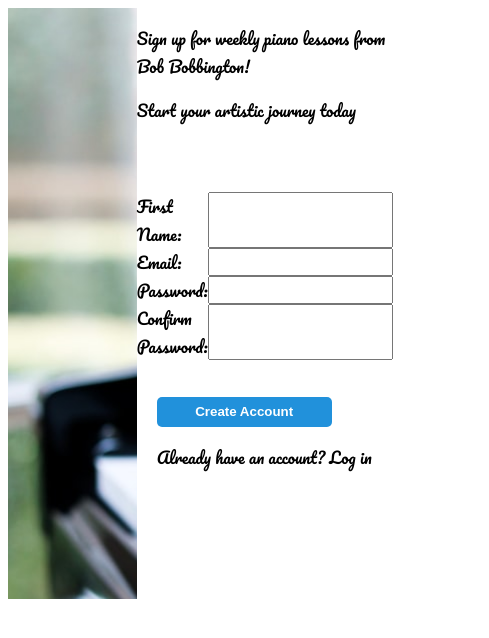
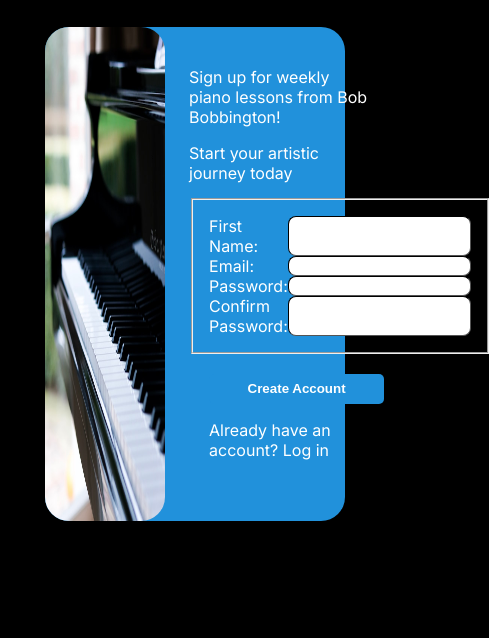
Before and after one commit to Krispie7/sign-up-page, a plain HTML site: page index.html in a window 390 px wide. Shown: the whole page, 489 px wide, since content can reach past the window. Drawn offline with Linux system fonts and the light colour scheme.

Commit message:
fixed styling and responsiveness of image

```diff
--- a/index.html
+++ b/index.html
@@ -10,26 +10,26 @@
 </head>
 <body>
     <div id="pageContainer">
-        <div id="image"></div>
+        <img src="felicia-buitenwerf-kGLYLMVs83g-unsplash.jpg">
         <div id="content">
             <div id="textBox">
                 <p>Sign up for weekly piano lessons from Bob Bobbington!</p>
                 <p>Start your artistic journey today</p>
             </div>
-            <div id="informationBox">
+            <fieldset id="formBox">
                 <form action="First Name" method="get">
                     <label for="fname">First Name:</label>
                     <input type="text" id="fname" name="fname">
                     <label for="email">Email:</label>
-                    <input type="text" id="email" name="email">
+                    <input type="email" id="email" name="email">
                     <label for="password">Password:</label>
-                    <input type="text" id="password" name="password">
+                    <input type="password" id="password" name="password">
                     <label for="confirmPassword">Confirm Password:</label>
-                    <input type="text" id="confirmPassword" name="confirmPassword">
+                    <input type="password" id="confirmPassword" name="confirmPassword">
                 </form>
-            </div>
+            </fieldset>
             <div id="callToAction">
-                <button><strong>Create Account</strong></button>
+                <button type="submit"><strong>Create Account</strong></button>
                 <p>Already have an account? Log in</p>
             </div>
         </div>
--- a/styles.css
+++ b/styles.css
@@ -1,39 +1,56 @@
-@import url('https://fonts.googleapis.com/css2?family=Pacifico&display=swap');
+@import url('https://fonts.googleapis.com/css2?family=Inter&family=Pacifico&family=Roboto:ital@1&display=swap');
 
+body{
+    display: flex;
+    background-color: black;
+    justify-content: center;
+    max-height: 55rem;
+}
 #pageContainer{
-    width: 100vw;
-    height: 70vh;
+    margin: 5% 5%;
+    width: 80%;
     display: flex;
-    font-family: Pacifico, sans-serif;
+    font-family: Inter, helvetica, Roboto, sans-serif;
+    flex-direction: row;
+    color: white;
+    background-color: rgb(33 145 219);
+    border-radius: 1.5rem;
 }
 
-#image{
-    background-image: url(felicia-buitenwerf-kGLYLMVs83g-unsplash.jpg);
-    width: 33%;
+img{
+    width: 40%;
     height: auto;
+    border-radius: 1.5rem;
+}
+
+#content{
+    display: flex;
+    width: 60%;
+    flex-direction: column;
+    padding: 1.5rem;
 }
 
 #textBox{
     height: 33%;
 }
 
-#informationBox{
+#formBox{
     box-shadow: 5px;
     height: 33%;
-}
-
-#content{
-    display: flex;
-    width:66%;
-    height: auto;
-    padding: 0px;
-    flex-direction: column;
+    padding: 1rem;
 }
 
 form{
     display: grid;
     grid-template-columns: auto auto;
-    width: 50%;
+    width: 100%;
+    height: 100%;
+}
+
+input{
+    border-radius: .5rem;
+    border-color: black;
+    border-width: .1rem;
 }
 
 button{
@@ -50,3 +67,19 @@ button{
     padding: 20px;
     height: 33%;
 }
+/*
+@media (min-width:40rem){
+    #pageContainer{
+        flex-direction: row;
+    }
+
+    #content{
+        width: 100%;
+    }
+
+    img{
+        width: 100%;
+        max-width: 100vw;
+    }
+}
+*/
```
